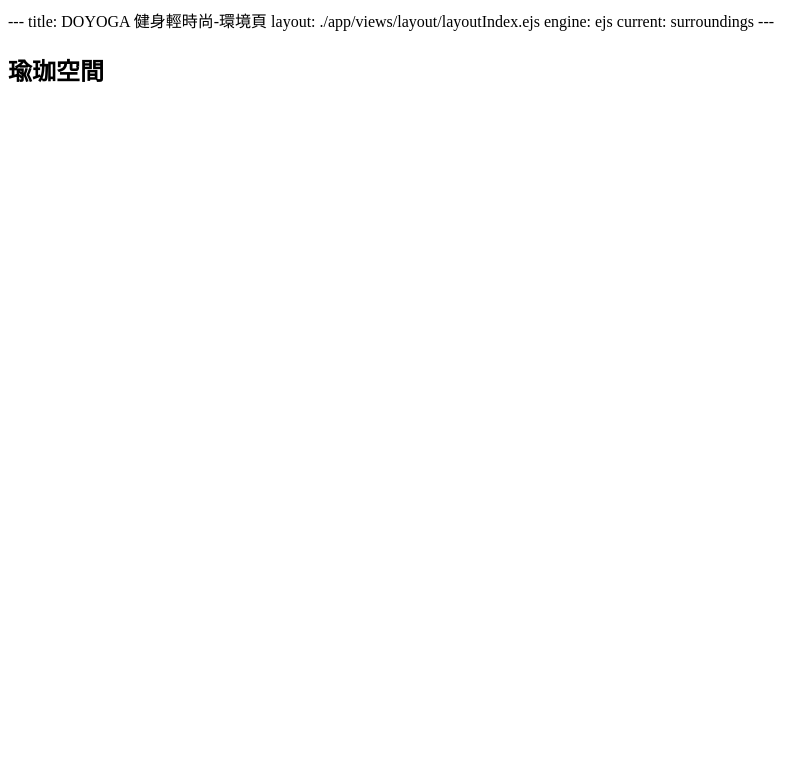
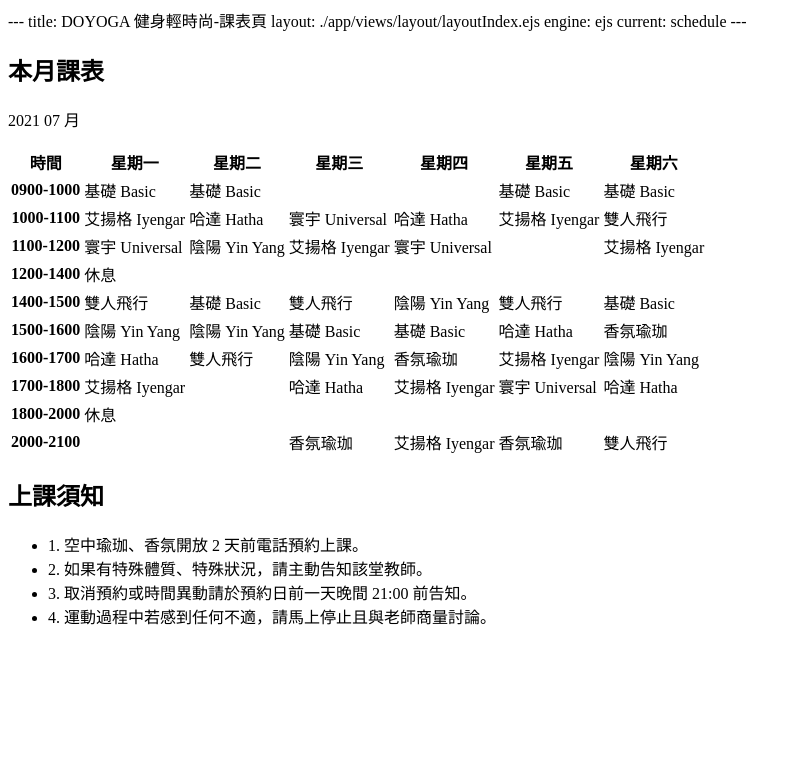
Before and after one commit to hungcurry/webLayout-2021-week08, a web app: file app/schedule.html in a window 1280 px wide. Shown: the top 783 px of the page, without its empty margins (0-809 px from the left). Run offline with its HTML, style and script files only (its server is not run), Linux system fonts and the light colour scheme.

Commit message:
[ add ] schedule 完成

```diff
--- a/app/assets/style/config/_variables.scss
+++ b/app/assets/style/config/_variables.scss
@@ -559,8 +559,8 @@
 // Customizes the `.table` component with basic values, each used across all table variations.
 
 // scss-docs-start table-variables
-$table-cell-padding-y:        .5rem !default;
-$table-cell-padding-x:        .5rem !default;
+$table-cell-padding-y:        .8rem !default; //0.5rem
+$table-cell-padding-x:        .4rem !default; //0.5rem
 $table-cell-padding-y-sm:     .25rem !default;
 $table-cell-padding-x-sm:     .25rem !default;
 
--- a/app/assets/style/utilities/_sizing.scss
+++ b/app/assets/style/utilities/_sizing.scss
@@ -27,6 +27,9 @@
 // --------------------
 .min-w-0{
   min-width: 0 !important;;
+}
+.min-w-5{
+  min-width: 82.3rem !important;;
 }
 .min-w-full{
   min-width: 100% !important;;
--- a/app/assets/style/utilities/_utilities.scss
+++ b/app/assets/style/utilities/_utilities.scss
@@ -9,6 +9,7 @@
         25: 25%,
         50: 50%,
         75: 75%,
+        80: 80%,
         100: 100%,
         auto: auto,
         0: 0,
@@ -119,6 +120,7 @@
         3: $border-radius-lg,
         4: 0.4rem,
         5: 0.5rem,
+        6: 1.6rem,
         circle: 50%,
         pill: $border-radius-pill,
       ),
--- a/app/schedule.html
+++ b/app/schedule.html
@@ -1,18 +1,142 @@
 ---
-title: DOYOGA 健身輕時尚-環境頁
+title: DOYOGA 健身輕時尚-課表頁
 layout: ./app/views/layout/layoutIndex.ejs
 engine: ejs
-current: surroundings
+current: schedule
 ---
 
 <main class="main">
-  <!-- envSpace -->
-  <section class="envSpace pt-12 pb-10 pb-md-6 pt-md-16 pb-lg-10 bg-white">
+  <!-- schedule -->
+  <section class="schedule pt-12 pt-md-16 bg-white">
     <div class="container">
+      <div class="row mb-8 mb-md-10 mb-lg-8">
+        <h2 class="fz-xl text-primary text-center mb-6 mb-md-8">本月課表</h2>
+        <div class="col-lg-10 mx-auto">
+          <!-- table -->
+          <div class="rounded-6 bg-secondary px-4 py-6 px-md-12 py-md-10">
+            <p class="fz-m text-white mb-2">2021 07 月</p>
+            <div class="table-responsive pb-4">
+              <table class="table min-w-5 text-primary border-primary bg-white mb-0">
+                <thead>
+                  <tr>
+                    <th class="fw-400 border-end border-primary">時間</th>
+                    <th class="fw-400 text-center">星期一</th>
+                    <th class="fw-400 text-center bg-thirdly">星期二</th>
+                    <th class="fw-400 text-center">星期三</th>
+                    <th class="fw-400 text-center bg-thirdly">星期四</th>
+                    <th class="fw-400 text-center">星期五</th>
+                    <th class="fw-400 text-center bg-thirdly">星期六</th>
+                  </tr>
+                </thead>
+                <tbody>
+                  <tr>
+                    <th class="fw-400 border-end border-primary">0900-1000</th>
+                    <td>基礎 Basic</td>
+                    <td class="bg-thirdly">基礎 Basic</td>
+                    <td></td>
+                    <td class="bg-thirdly"></td>
+                    <td>基礎 Basic</td>
+                    <td class="bg-thirdly">基礎 Basic</td>
+                  </tr>
+                  <tr>
+                    <th class="fw-400 border-end border-primary">1000-1100</th>
+                    <td>艾揚格 Iyengar</td>
+                    <td class="bg-thirdly">哈達 Hatha</td>
+                    <td>寰宇 Universal</td>
+                    <td class="bg-thirdly">哈達 Hatha</td>
+                    <td>艾揚格 Iyengar</td>
+                    <td class="bg-thirdly">雙人飛行</td>
+                  </tr>
+                  <tr>
+                    <th class="fw-400 border-end border-primary">1100-1200</th>
+                    <td>寰宇 Universal</td>
+                    <td class="bg-thirdly">陰陽 Yin Yang</td>
+                    <td>艾揚格 Iyengar</td>
+                    <td class="bg-thirdly">寰宇 Universal</td>
+                    <td></td>
+                    <td class="bg-thirdly">艾揚格 Iyengar</td>
+                  </tr>
+                  <tr>
+                    <th class="fw-400 border-end border-primary">1200-1400</th>
+                    <td colspan="6" class="text-center">休息</td>
+                  </tr>
+                  <tr>
+                    <th class="fw-400 border-end border-primary">1400-1500</th>
+                    <td>雙人飛行</td>
+                    <td class="bg-thirdly">基礎 Basic</td>
+                    <td>雙人飛行</td>
+                    <td class="bg-thirdly">陰陽 Yin Yang</td>
+                    <td>雙人飛行</td>
+                    <td class="bg-thirdly">基礎 Basic</td>
+                  </tr>
+                  <tr>
+                    <th class="fw-400 border-end border-primary">1500-1600</th>
+                    <td>陰陽 Yin Yang</td>
+                    <td class="bg-thirdly">陰陽 Yin Yang</td>
+                    <td>基礎 Basic</td>
+                    <td class="bg-thirdly">基礎 Basic</td>
+                    <td>哈達 Hatha</td>
+                    <td class="bg-thirdly">香氛瑜珈</td>
+                  </tr>
+                  <tr>
+                    <th class="fw-400 border-end border-primary">1600-1700</th>
+                    <td>哈達 Hatha</td>
+                    <td class="bg-thirdly">雙人飛行</td>
+                    <td>陰陽 Yin Yang</td>
+                    <td class="bg-thirdly">香氛瑜珈</td>
+                    <td>艾揚格 Iyengar</td>
+                    <td class="bg-thirdly">陰陽 Yin Yang</td>
+                  </tr>
+                  <tr>
+                    <th class="fw-400 border-end border-primary">1700-1800</th>
+                    <td>艾揚格 Iyengar</td>
+                    <td class="bg-thirdly"></td>
+                    <td>哈達 Hatha</td>
+                    <td class="bg-thirdly">艾揚格 Iyengar</td>
+                    <td>寰宇 Universal</td>
+                    <td class="bg-thirdly">哈達 Hatha</td>
+                  </tr>
+                  <tr>
+                    <th class="fw-400 border-end border-primary">1800-2000</th>
+                    <td colspan="6" class="text-center">休息</td>
+                  </tr>
+                  <tr class="lastTr">
+                    <th class="fw-400 border-end border-primary">2000-2100</th>
+                    <td></td>
+                    <td class="bg-thirdly"></td>
+                    <td>香氛瑜珈</td>
+                    <td class="bg-thirdly">艾揚格 Iyengar</td>
+                    <td>香氛瑜珈</td>
+                    <td class="bg-thirdly">雙人飛行</td>
+                  </tr>
+                </tbody>
+              </table>
+            </div>
+          </div>
+        </div>
+      </div>
       <div class="row">
-        <h2 class="fz-xl text-primary text-center mb-6 mb-md-8">瑜珈空間</h2>
-
-
+        <h2 class="fz-xl text-primary text-center mb-6 mb-lg-8">上課須知</h2>
+        <div class="col-md-10 col-lg-8 mx-auto">
+          <ul>
+            <li class="d-flex align-items-center mb-4 mb-md-6">
+              <span class="number flex-shrink-0 fz-2xl fw-700 text-primary me-2 me-md-6">1.</span>
+              <span class="notes d-block card bg-white text-primary border border-secondary px-4 px-md-6 py-4">空中瑜珈、香氛開放 2 天前電話預約上課。</span>
+            </li>
+            <li class="d-flex align-items-center mb-4 mb-md-6 justify-content-xl-end">
+              <span class="number flex-shrink-0 fz-2xl fw-700 text-primary me-2 me-md-6">2.</span>
+              <span class="notes d-block card bg-secondary text-white border border-secondary px-4 px-md-6 py-4">如果有特殊體質、特殊狀況，請主動告知該堂教師。</span>
+            </li>
+            <li class="d-flex align-items-center mb-4 mb-md-6">
+              <span class="number flex-shrink-0 fz-2xl fw-700 text-primary me-2 me-md-6">3.</span>
+              <span class="notes d-block card bg-white text-primary border border-secondary px-4 px-md-6 py-4">取消預約或時間異動請於預約日前一天晚間 21:00 前告知。</span>
+            </li>
+            <li class="d-flex align-items-center mb-4 mb-md-6 justify-content-xl-end">
+              <span class="number flex-shrink-0 fz-2xl fw-700 text-primary me-2 me-md-6">4.</span>
+              <span class="notes d-block card bg-secondary text-white border border-secondary px-4 px-md-6 py-4">運動過程中若感到任何不適，請馬上停止且與老師商量討論。</span>
+            </li>
+          </ul>
+        </div>
       </div>
     </div>
   </section>
```
Also changed, not shown: app/assets/style/pages/_schedule.scss (+28 -1 lines).
